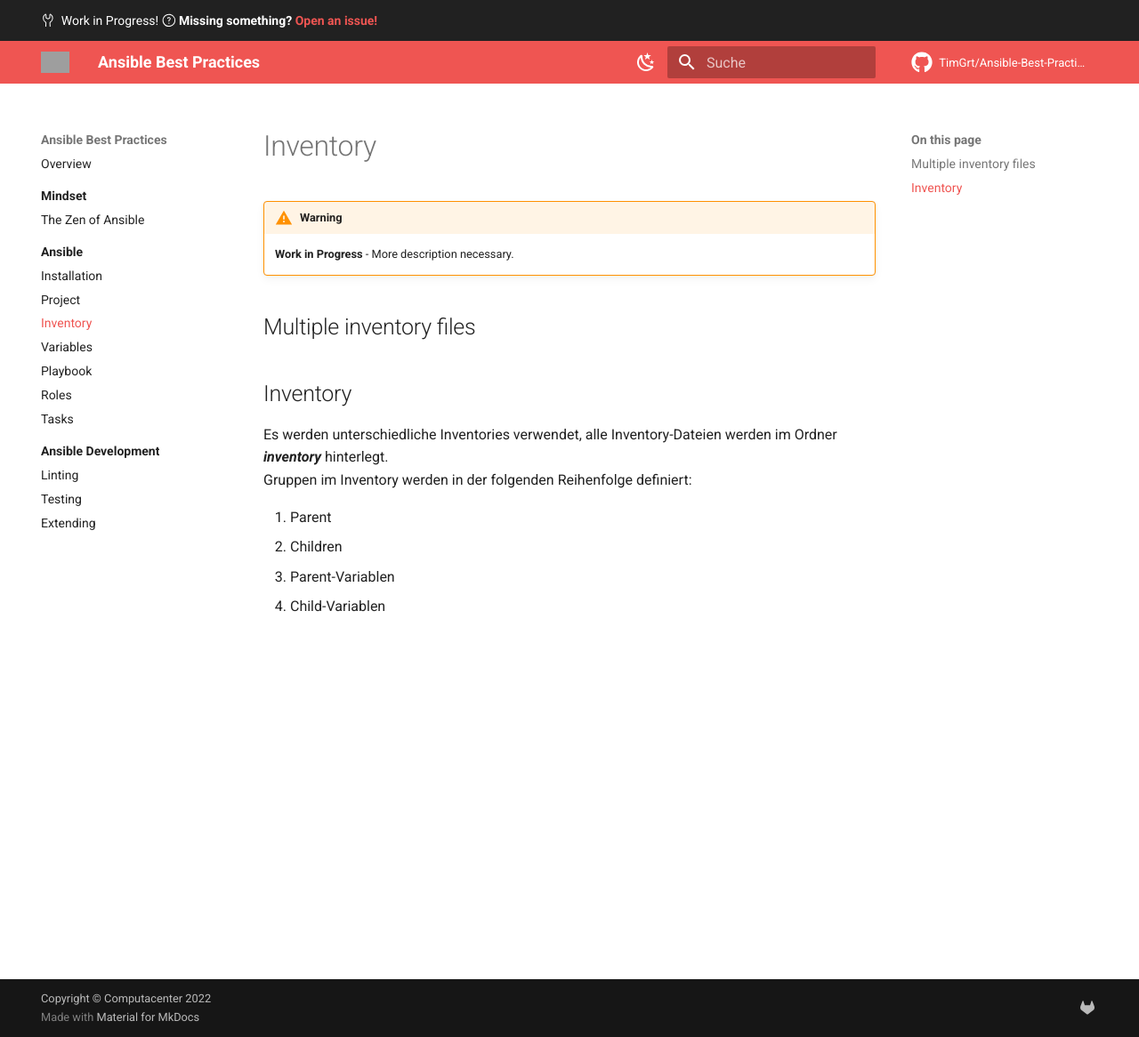
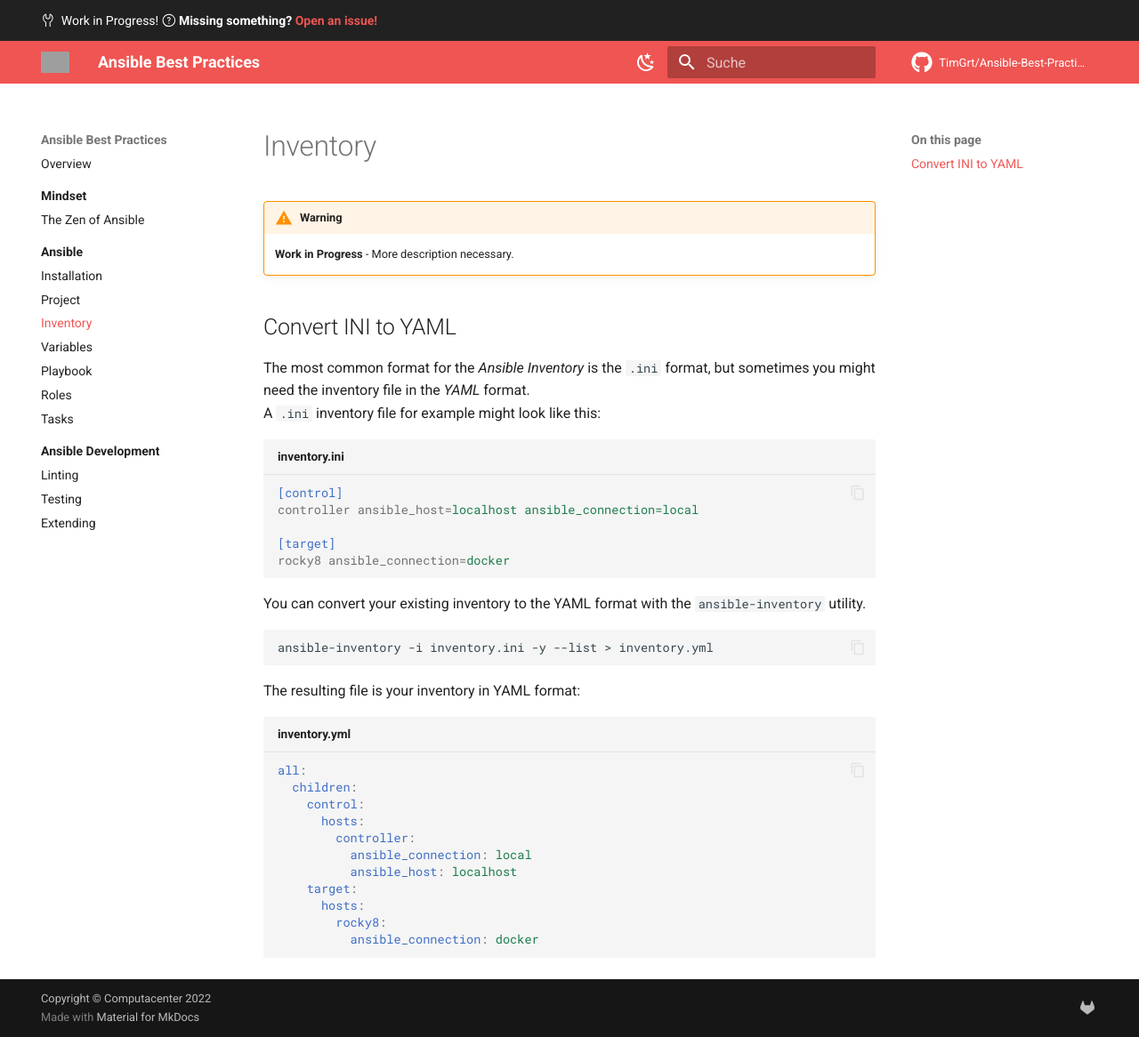
Before and after one commit to TimGrt/Ansible-Best-Practices, an MkDocs documentation site: the page built from docs/ansible/inventory.md, in a window 1280 px wide and 1166 px high. Shown: the whole window at 89% size. Built offline with MkDocs 1.6.1 and Material for MkDocs 9.7.7, drawn with Linux system fonts in a browser that asks for light colours; comment, search, counter and statistics services are not loaded; grey boxes are pictures that could not be loaded.

Commit message:
Added inventory ini to yaml conversion.

````diff
--- a/docs/ansible/inventory.md
+++ b/docs/ansible/inventory.md
@@ -3,16 +3,37 @@
 !!! warning
     **Work in Progress** - More description necessary.
 
-## Multiple inventory files
+## Convert INI to YAML
 
+The most common format for the *Ansible Inventory* is the `.ini` format, but sometimes you might need the inventory file in the *YAML* format.
+ A `.ini` inventory file for example might look like this:
 
+```ini title="inventory.ini"
+[control]
+controller ansible_host=localhost ansible_connection=local
 
-## Inventory
+[target]
+rocky8 ansible_connection=docker
+```
 
-Es werden unterschiedliche Inventories verwendet, alle Inventory-Dateien werden im Ordner **_inventory_** hinterlegt.
-Gruppen im Inventory werden in der folgenden Reihenfolge definiert:
+You can convert your existing inventory to the YAML format with the `ansible-inventory` utility.
 
-1. Parent
-2. Children
-3. Parent-Variablen
-4. Child-Variablen
+```bash
+ansible-inventory -i inventory.ini -y --list > inventory.yml
+```
+
+The resulting file is your inventory in YAML format:
+
+```yaml title="inventory.yml"
+all:
+  children:
+    control:
+      hosts:
+        controller:
+          ansible_connection: local
+          ansible_host: localhost
+    target:
+      hosts:
+        rocky8:
+          ansible_connection: docker
+```
````
